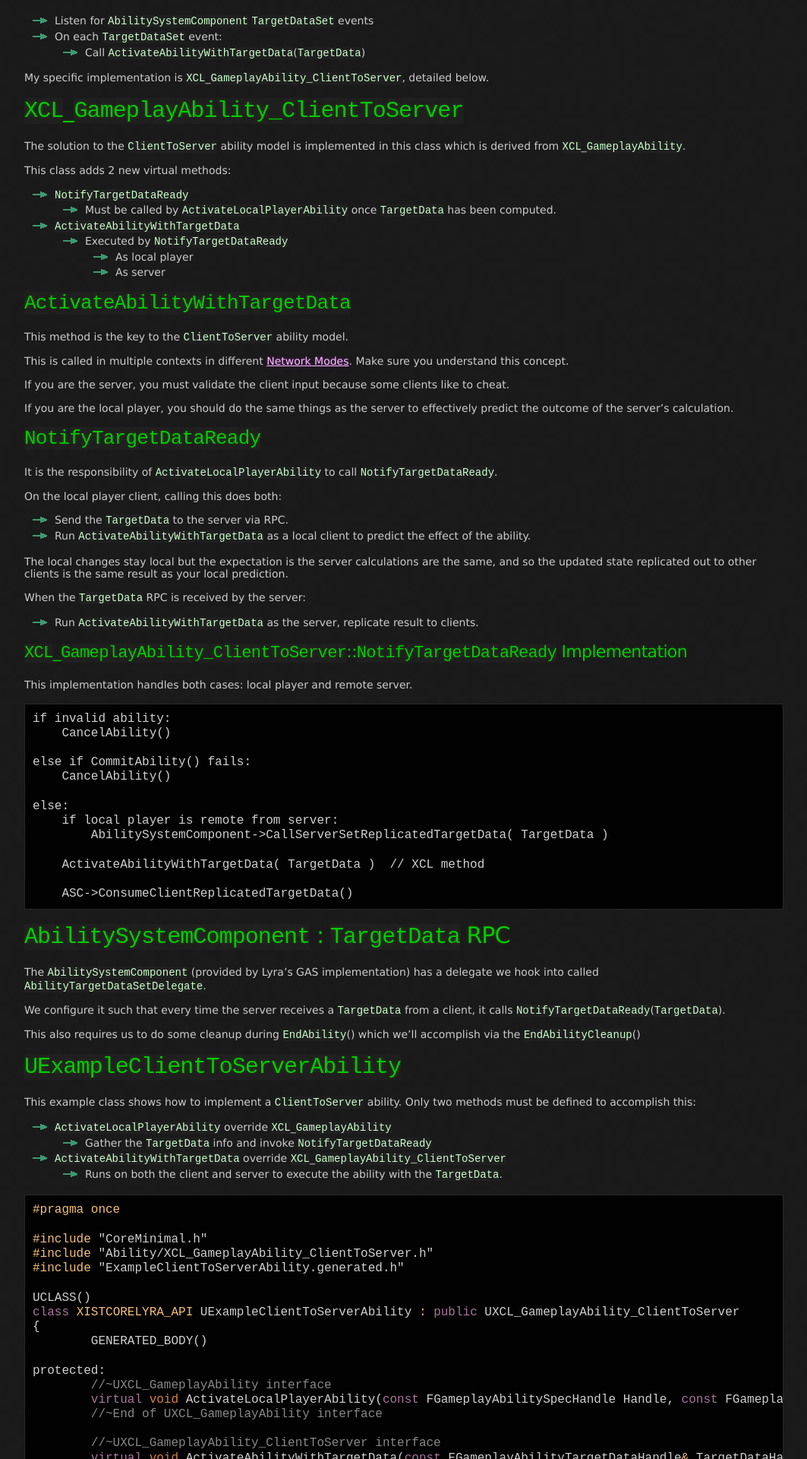
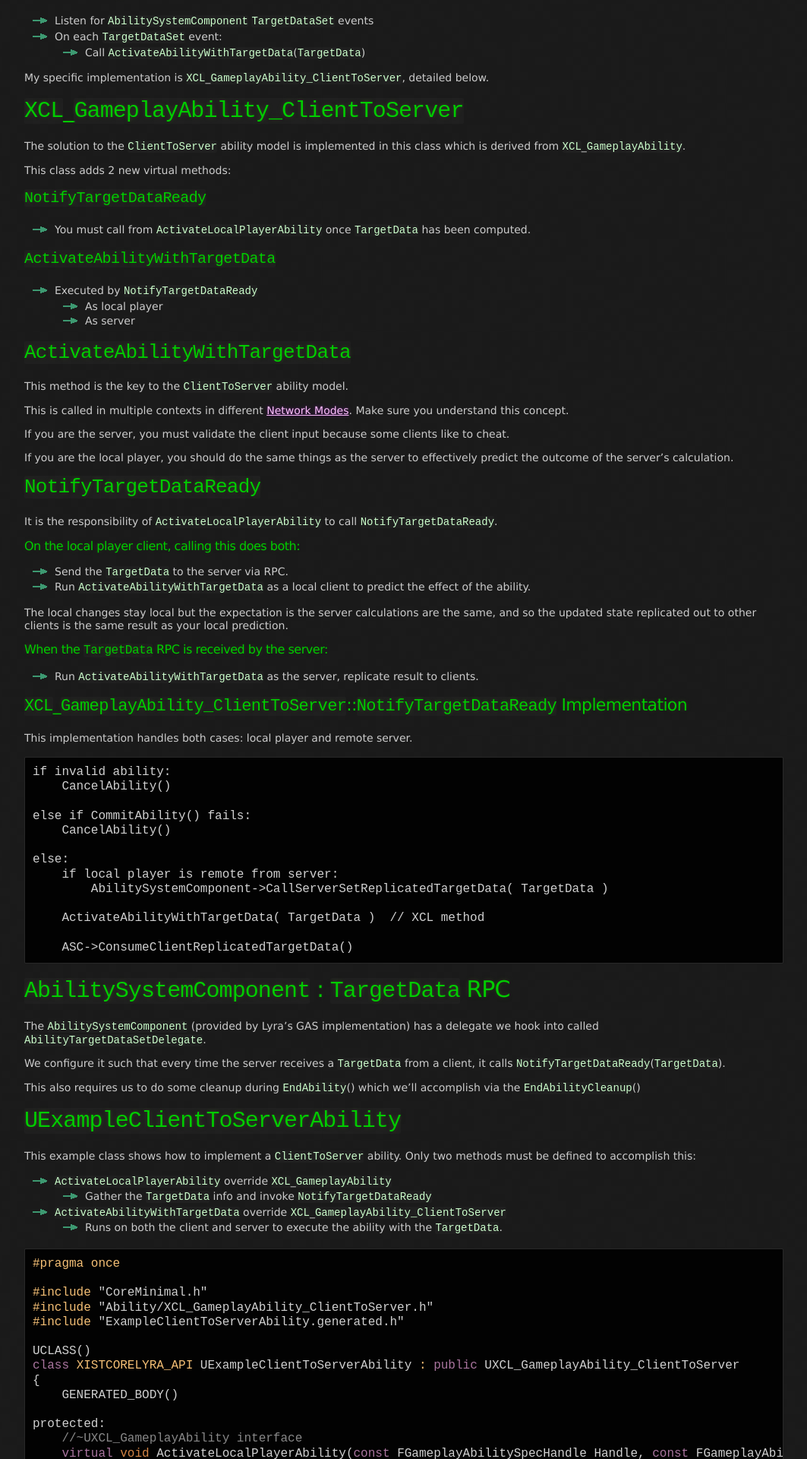
Before and after one commit to x157/x157.github.io, a Jekyll site: the page built from UE5/LyraStarterGame/Tutorials/How-To-Send-Client-Gameplay-Ability-Data-to-Server-in-C++.md, in a window 1280 px wide. Shown: the part 1160-3080 px from the top of the page at 76% size, without its empty margins (108-1171 px from the left). Built offline with Jekyll 4.4.1, drawn with Linux system fonts in a browser that asks for light colours.

Commit message:
Format updates

```diff
--- a/UE5/LyraStarterGame/Tutorials/How-To-Send-Client-Gameplay-Ability-Data-to-Server-in-C++.md
+++ b/UE5/LyraStarterGame/Tutorials/How-To-Send-Client-Gameplay-Ability-Data-to-Server-in-C++.md
@@ -87,11 +87,11 @@ which is derived from `XCL`_`GameplayAbility`.
 
 This class adds 2 new virtual methods:
 
-- `NotifyTargetDataReady`
-  - Must be called by `ActivateLocalPlayerAbility` once `TargetData` has been computed.
+#### `NotifyTargetDataReady`
+  - You must call from `ActivateLocalPlayerAbility` once `TargetData` has been computed.
 
 
-- `ActivateAbilityWithTargetData`
+#### `ActivateAbilityWithTargetData`
   - Executed by `NotifyTargetDataReady`
     - As local player
     - As server
@@ -115,7 +115,7 @@ the outcome of the server's calculation.
 
 It is the responsibility of `ActivateLocalPlayerAbility` to call `NotifyTargetDataReady`.
 
-On the local player client, calling this does both:
+###### On the local player client, calling this does both:
 
 - Send the `TargetData` to the server via RPC.
 - Run `ActivateAbilityWithTargetData` as a local client to predict the effect of the ability.
@@ -123,7 +123,7 @@ On the local player client, calling this does both:
 The local changes stay local but the expectation is the server calculations are the same,
 and so the updated state replicated out to other clients is the same result as your local prediction.
 
-When the `TargetData` RPC is received by the server:
+###### When the `TargetData` RPC is received by the server:
 
 - Run `ActivateAbilityWithTargetData` as the server, replicate result to clients.
 
--- a/assets/css/style.scss
+++ b/assets/css/style.scss
@@ -182,7 +182,8 @@ h1 code, h1 code.highlighter-rouge,
 h2 code, h2 code.highlighter-rouge,
 h3 code, h3 code.highlighter-rouge,
 h4 code, h4 code.highlighter-rouge,
-h5 code, h5 code.highlighter-rouge {
+h5 code, h5 code.highlighter-rouge,
+h6 code, h6 code.highlighter-rouge {
   color: #00cc00;
 }
 
@@ -208,14 +209,9 @@ h5 code, h5 code.highlighter-rouge {
   margin: 0 0 5px 0
 }
 
-h6 code, h6 code.highlighter-rouge {
-  color: #999;
-}
-
 #main_content h6 {
   font-size: 16px;
   text-transform: none;
-  color: #999;
   margin: 0 0 5px 0
 }
 
@@ -239,6 +235,7 @@ pre {
   border: 1px solid rgba(255, 255, 255, 0.15);
   padding: 10px;
   font-size: 16px;
+  tab-size: 4;
   color: #00cc00;
   border-radius: 2px;
   word-wrap: normal;
```
